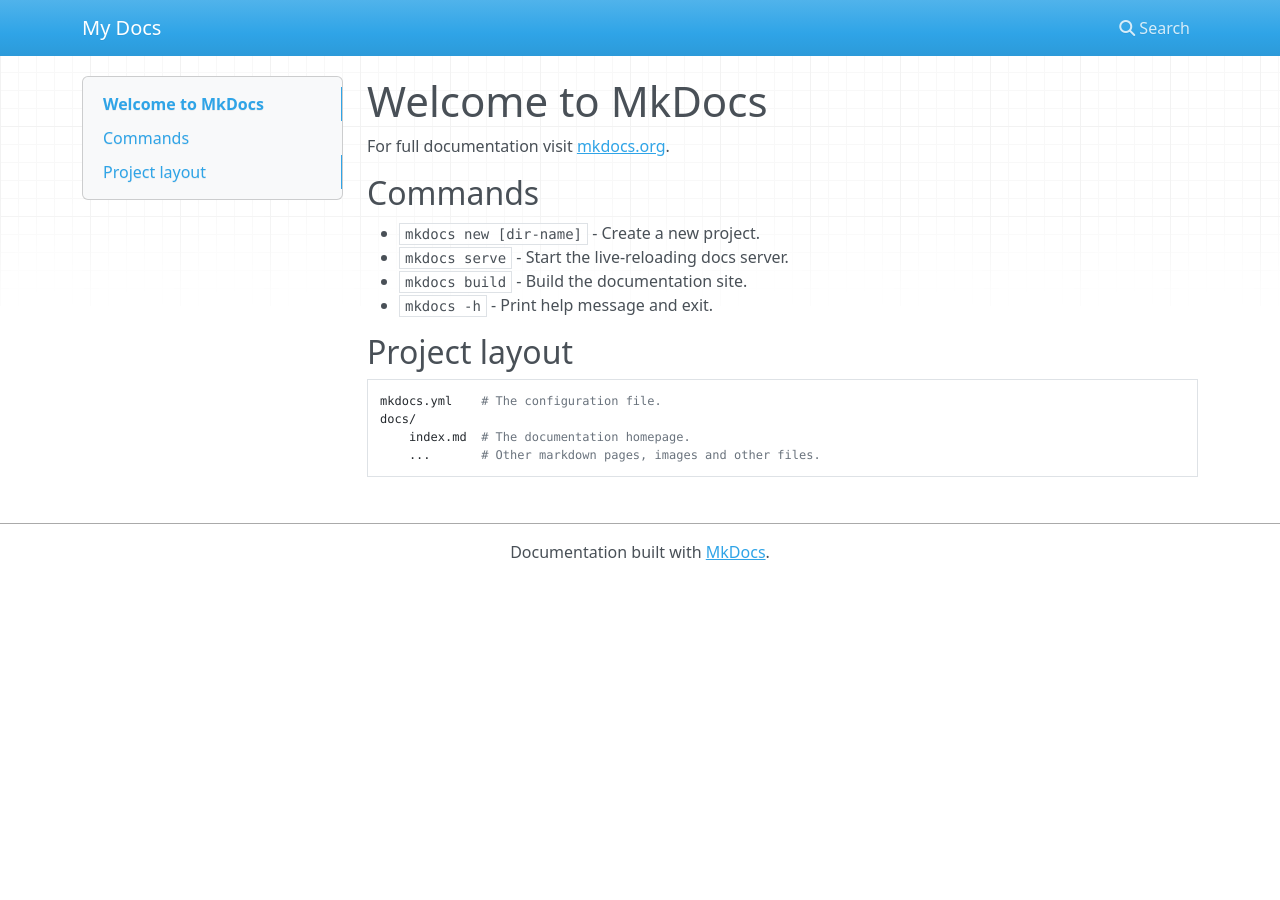
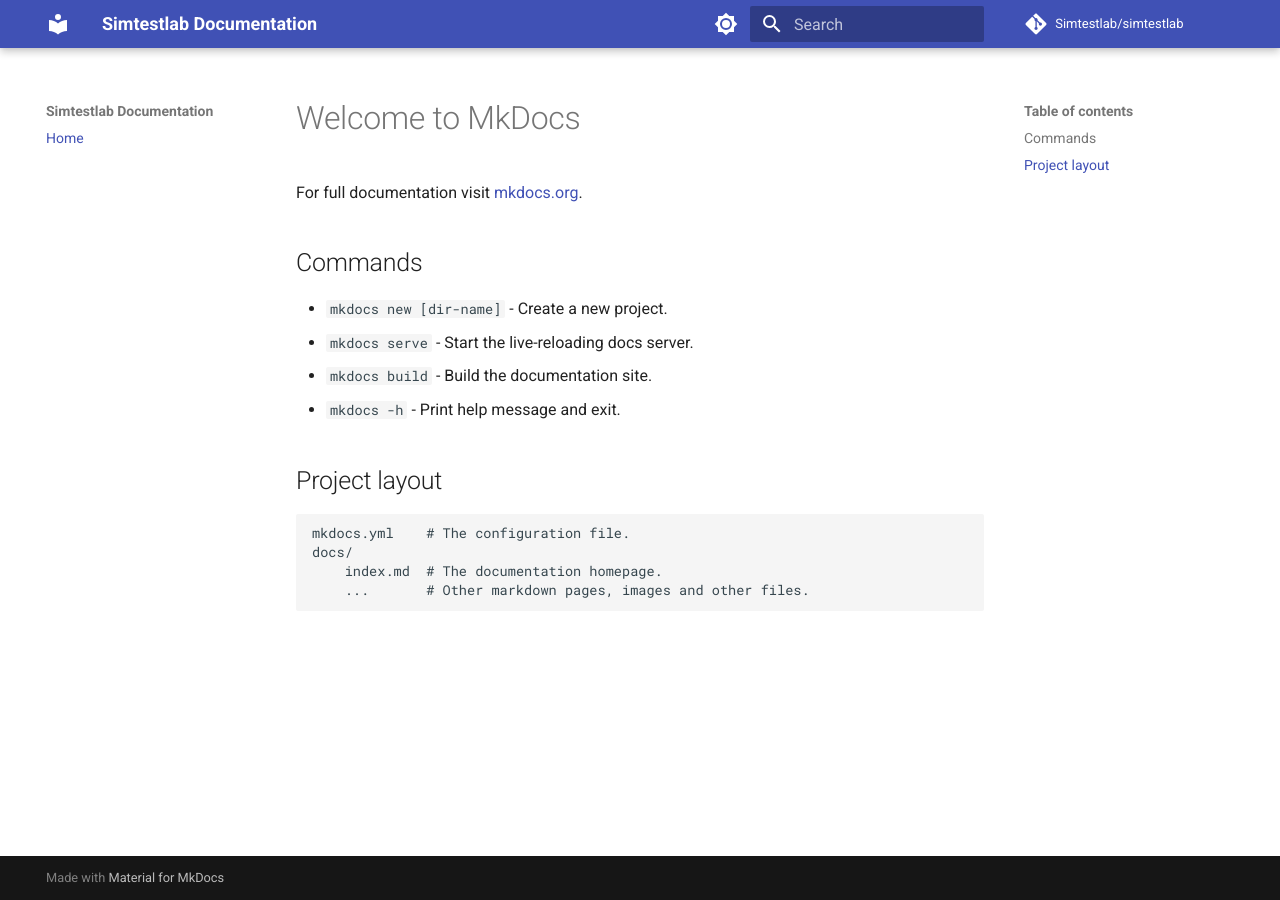
Before and after one commit to Simtestlab/simtestlab, an MkDocs documentation site: the page built from docs/index.md, in a window 1280 px wide. Built offline with MkDocs 1.6.1 and Material for MkDocs 9.7.7, drawn with Linux system fonts in a browser that asks for light colours; nearby versions of some CDN libraries; comment, search, counter and statistics services are not loaded.

```diff
--- a/mkdocs.yml
+++ b/mkdocs.yml
@@ -1 +1,36 @@
-site_name: My Docs
+site_name: Simtestlab Documentation
+site_description: Documentation for Simtestlab project
+site_author: Simtestlab
+site_url: https://simtestlab.github.io/simtestlab/
+
+# Repository
+repo_name: Simtestlab/simtestlab
+repo_url: https://github.com/Simtestlab/simtestlab
+
+# Theme
+theme:
+  name: material
+  palette:
+    # Palette toggle for light mode
+    - scheme: default
+      toggle:
+        icon: material/brightness-7
+        name: Switch to dark mode
+    # Palette toggle for dark mode
+    - scheme: slate
+      toggle:
+        icon: material/brightness-4
+        name: Switch to light mode
+
+# Navigation
+nav:
+  - Home: index.md
+
+# Extensions
+markdown_extensions:
+  - pymdownx.highlight
+  - pymdownx.superfences
+  - pymdownx.tabbed:
+      alternate_style: true
+  - admonition
+  - pymdownx.details
--- /dev/null
+++ b/requirements.txt
@@ -0,0 +1,2 @@
+mkdocs>=1.5.0
+mkdocs-material>=9.0.0
```
Also changed, not shown: 1 other file.
